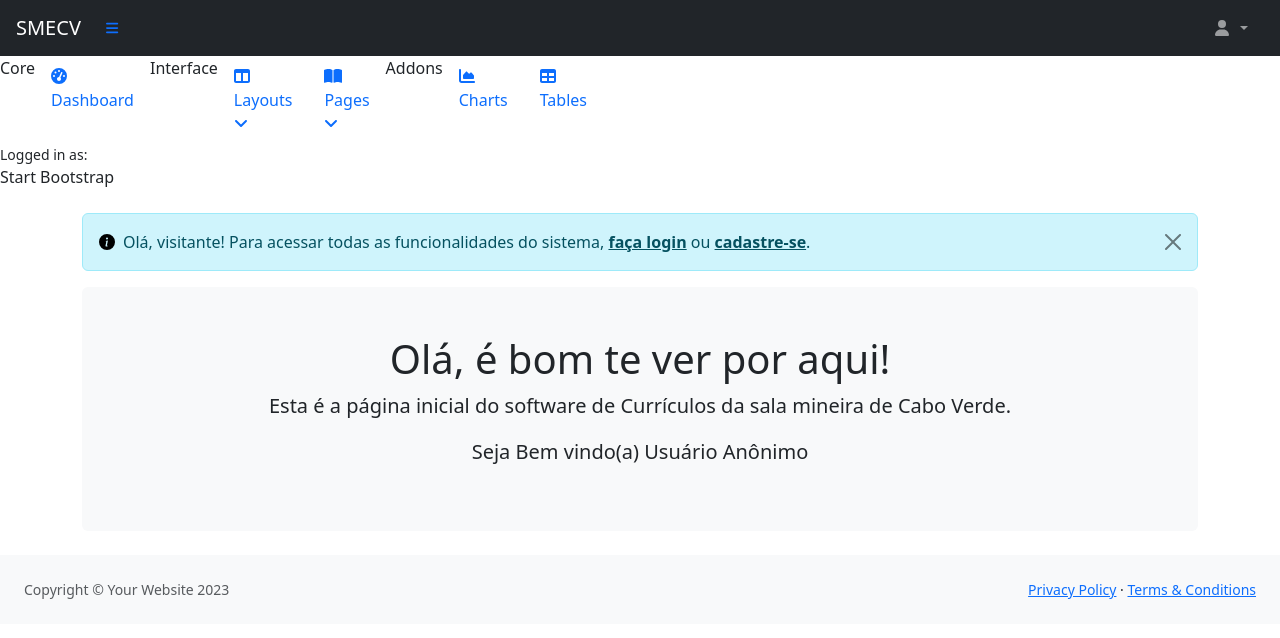
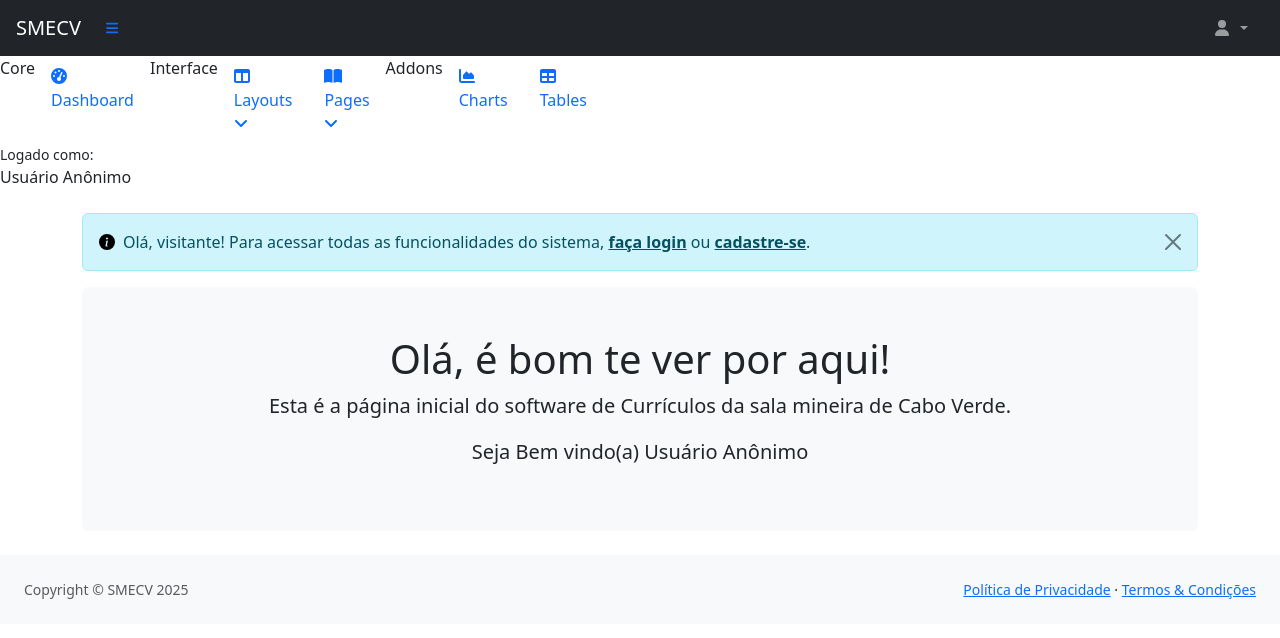
Before and after one commit to jotap1101/smecv, a Django app: page /home/ in a window 1280 px wide. Shown: the top 638 px of the page. Run offline with Django 5.2, Linux system fonts and the light colour scheme; some libraries are stand-ins or nearby versions.

Commit message:
Update footer and sidenav templates for localization and dynamic user display

```diff
--- a/templates/partials/_footer.html
+++ b/templates/partials/_footer.html
@@ -1,11 +1,11 @@
 <footer class="py-4 bg-light mt-auto">
     <div class="container-fluid px-4">
         <div class="d-flex align-items-center justify-content-between small">
-            <div class="text-muted">Copyright &copy; Your Website 2023</div>
+            <div class="text-muted">Copyright &copy; SMECV {% now "Y" %}</div>
             <div>
-                <a href="#">Privacy Policy</a>
+                <a href="#">Política de Privacidade</a>
                 &middot;
-                <a href="#">Terms &amp; Conditions</a>
+                <a href="#">Termos &amp; Condições</a>
             </div>
         </div>
     </div>
--- a/templates/partials/_sidenav.html
+++ b/templates/partials/_sidenav.html
@@ -62,8 +62,12 @@
             </div>
         </div>
         <div class="sb-sidenav-footer">
-            <div class="small">Logged in as:</div>
-            Start Bootstrap
+            <div class="small">Logado como:</div>
+            {% if user.is_authenticated %}
+            {{ user.username }}
+            {% else %}
+            Usuário Anônimo
+            {% endif %}
         </div>
     </nav>
 </div>
```
